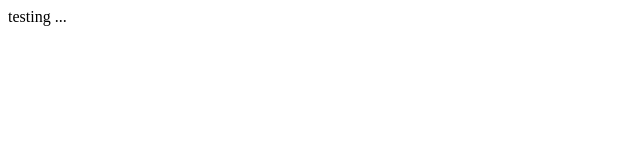
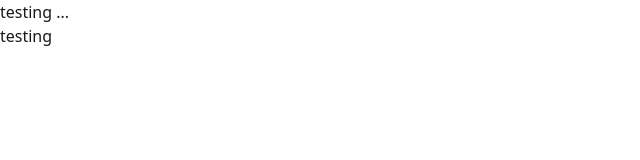
Before and after one commit to jishanprodhan12/English-Janala-repo, a plain HTML site: page index.html in a window 1280 px wide. Shown: the full height of the page, 0-640 px from the left. Drawn offline with nearby package versions, Linux system fonts and the light colour scheme.

Commit message:
link tailwind css

```diff
--- a/index.html
+++ b/index.html
@@ -1,13 +1,20 @@
 <!DOCTYPE html>
 <html lang="en">
+
 <head>
     <meta charset="UTF-8">
     <meta name="viewport" content="width=device-width, initial-scale=1.0">
     <title>English Janala</title>
     <link rel="stylesheet" href="./Style/style.css">
+    <!-- link tailwind css  -->
+    <link href="https://cdn.jsdelivr.net/npm/daisyui@5" rel="stylesheet" type="text/css" />
+    <script src="https://cdn.jsdelivr.net/npm/@tailwindcss/browser@4"></script>
 </head>
+
 <body>
     testing ...
+    <h1>testing</h1>
     <script src="./JS/index.js"></script>
 </body>
+
 </html>
```
